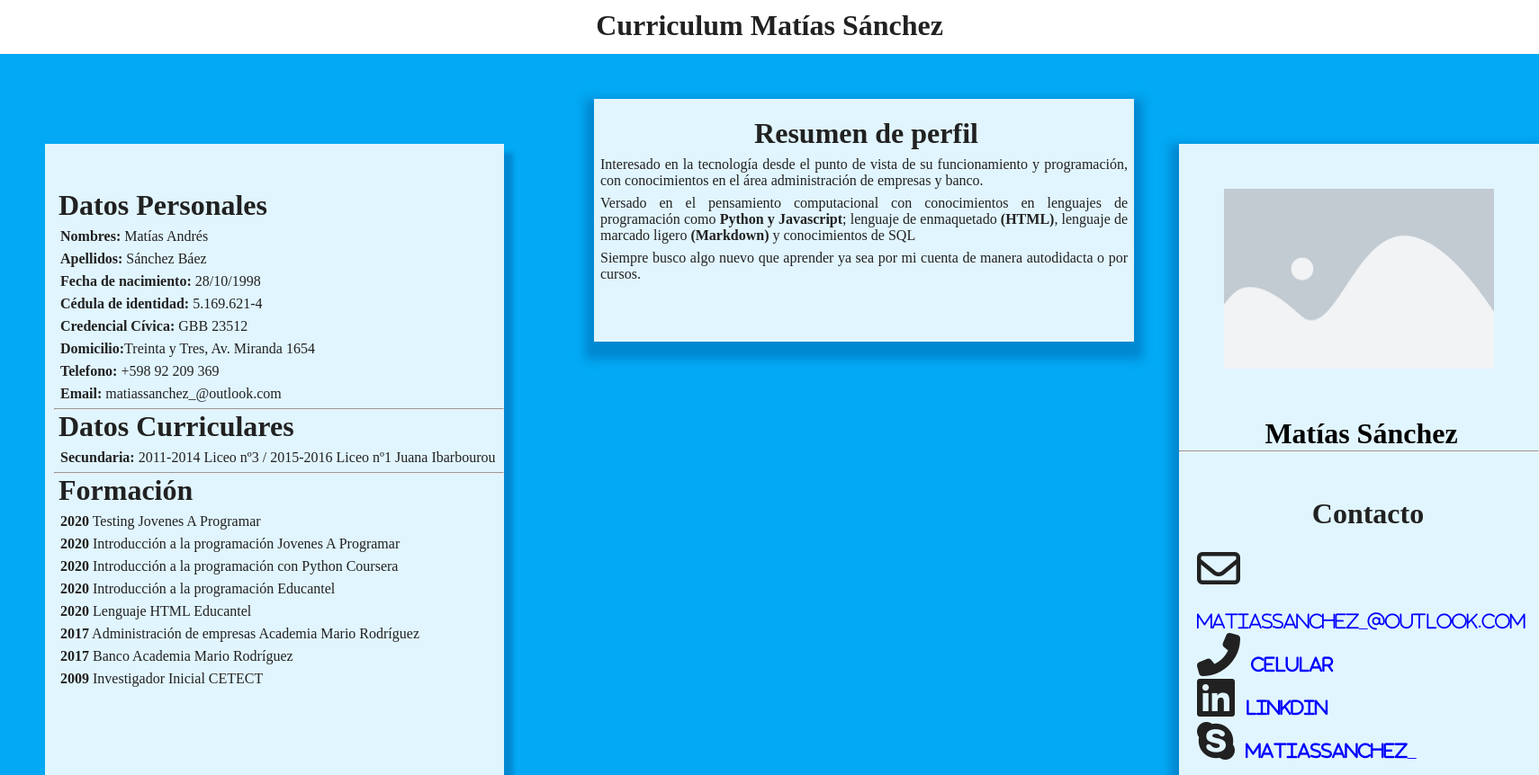
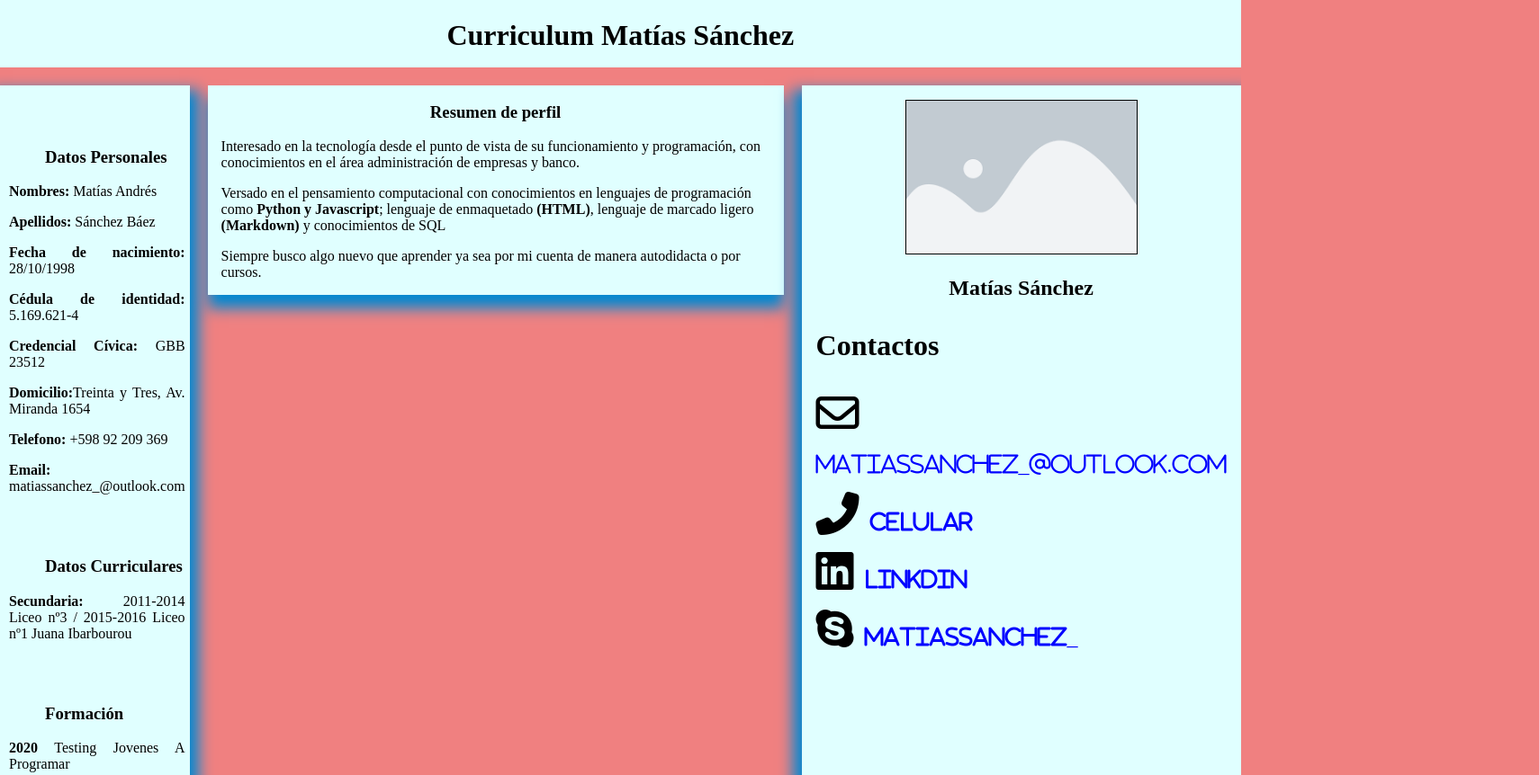
Before and after one commit to zcratx0/curriculum_matias_sanchez, a plain HTML site: page index.html in a window 1280 px wide. Shown: the top 862 px of the page at 90% size, 1710 px wide, since content can reach past the window. Drawn offline with Linux system fonts and the light colour scheme.

Commit message:
Update index.html

```diff
--- a/index.html
+++ b/index.html
@@ -1,16 +1,16 @@
 <!DOCTYPE html>
-<html lang="es">
+<html lang="en">
 <head>
     <meta charset="UTF-8">
     <meta name="viewport" content="width=device-width, initial-scale=1.0">
-    <title>Curriculum</title>
+    <title>Document</title>
     <script src="https://kit.fontawesome.com/3ccc4e42a7.js" crossorigin="anonymous"></script>
 </head>
 <body>
-    <div class="center">
+    <div class="head">
         <h1>Curriculum Matías Sánchez</h1>
     </div>
-    <div class="main">
+    <div class="left">
         <h3>Datos Personales</h3>
         <p><b>Nombres:</b> Matías Andrés</p>
         <p><b>Apellidos:</b> Sánchez Báez</p>
@@ -20,10 +20,8 @@
         <p><b>Domicilio:</b>Treinta y Tres, Av. Miranda 1654</p>
         <p><b>Telefono:</b> +598 92 209 369</p>
         <p><b>Email:</b> matiassanchez_@outlook.com</p>
-        <hr>
         <h3>Datos Curriculares</h3>
         <p><b>Secundaria:</b> 2011-2014 Liceo nº3 / 2015-2016 Liceo nº1 Juana Ibarbourou</p>
-        <hr>
         <h3>Formación</h3>
         <p><b>2020</b> Testing Jovenes A Programar </p>
         <p><b>2020</b> Introducción a la programación Jovenes A Programar </p>
@@ -34,126 +32,91 @@
         <p><b>2017</b> Banco Academia Mario Rodríguez</p>
         <p><b>2009</b> Investigador Inicial CETECT</p>
     </div>
-    <div class="about_me">
+    <div class="center">
         <h3>Resumen de perfil</h3>
-        <p> Interesado en la tecnología desde el punto de vista de su funcionamiento y programación, con conocimientos en el área administración de empresas y banco.</p>
+        <p>Interesado en la tecnología desde el punto de vista de su funcionamiento y programación, con conocimientos en el área administración de empresas y banco.</p>
         <p>Versado en el pensamiento computacional con conocimientos en lenguajes de programación como <b>Python y Javascript</b>; lenguaje de enmaquetado <b>(HTML)</b>, lenguaje de marcado ligero <b>(Markdown)</b> y conocimientos de SQL </p>
         <p>Siempre busco algo nuevo que aprender ya sea por mi cuenta de manera autodidacta o por cursos.</p>
     </div>
-    <div class="lateral">
+    <div class="right">
         <img src="placeholder.png">
-        <h3 class="name">Matías Sánchez</h2>
-        <hr>
-        <div class="contact">
-        <h3 class="contact">Contacto</h3>
-        <br>
-        <i class="far fa-envelope fa-3x"> <a href="mailto: matiassanchez_@outlook.com">matiassanchez_@outlook.com</a></i>
-        <br>
-        <i class="fas fa-phone-alt fa-3x"> <a href="tel: +598 92 209 369">Celular</a></i>
-        <br>
-        <i class="fab fa-linkedin fa-3x"> <a target="_blank" href="https://www.linkedin.com/in/matiassanchezbaez/">Linkdin</a></i>
-        <br>
-        <i class="fab fa-skype fa-3x"> <a href="skype:matiassanchez_@outlook.com?chat">matiassanchez_</a></i>
-    </div></div>
+        <h2>Matías Sánchez</h2>
+        <h3>Contactos</h3>
+        <p><i class="far fa-envelope fa-3x"> <a href="mailto: matiassanchez_@outlook.com">matiassanchez_@outlook.com</a></i></p>
+        <p><i class="fas fa-phone-alt fa-3x"> <a href="tel: +598 92 209 369">Celular</a></i></p>
+        <p><i class="fab fa-linkedin fa-3x"> <a target="_blank" href="https://www.linkedin.com/in/matiassanchezbaez/">Linkdin</a></i></p>
+        <p><i class="fab fa-skype fa-3x"> <a href="skype:matiassanchez_@outlook.com?chat">matiassanchez_</a></i></p>
+    </div>
 </body>
 <style>
-    * {margin: 0px;}
+
     body {
-        color: #212121;
+        font-size: medium;
+        margin: 0px;
+        width: 100vw;
+        background: lightcoral;
         display: grid;
-        overflow: hidden;
-        background: #03a9f4;
+        column-gap: 20px;
+        row-gap: 20px;
+        grid-template-columns:  auto 50vw auto;
+        grid-template-rows: 75px auto auto;
+        grid-template-areas: "head head head"
+                             "info about_me contact"
+                             "info none contact";
     }
-    div.lateral {
-        margin-top: 100px;
-        width: 400px;
-        height: 100%;
-        background: #e1f5fe;
-        box-shadow: 0px 10px 10px 10px #0288d1 ;
-        grid-column-start: 3;
-        grid-column-end: 3;
-        grid-row-start: 2;
-        grid-row-end: 2;
-        grid-row-end: 3;
+    div.head {
+        background: lightcyan;
+        grid-area: head;
+        text-align: center;
+    }
+    div.left {
+        background: lightcyan;
+        grid-area: info;
+        text-align: justify;
+        box-shadow: 0px 15px 15px 10px #0288d1 ;
+    }
+    div.center {
+        background: lightcyan;
+        grid-area: about_me;
+        box-shadow: 0px 15px 15px 0px #0288d1 ;
+    }
+    div.right {
+        background: lightcyan;
+        grid-area: contact;
+        padding: 1em;
+        text-align: center;
+        box-shadow: 0px 15px 15px 10px #0288d1 ;
+    }
+    .left p {
+        padding-left: 10px;
+        padding-right: 5px;
+    }
+    .left h3 {
+        padding-top: 50px;
+        padding-left: 50px;
+    }
+    .center h3 {
+        text-align: center;
+    }
+    .center p {
+        padding-right: 15px;
+        padding-left: 15px;
+    }
+    .right h3 {
+        text-align: left;
+        font-size: 2em;
     }
     img {
-        width: 300px;
-        margin: 50px;
+        width: 20vw;
+        border: black 1px solid;
     }
-    h2.name {
-        color: whitesmoke;
-        margin-left: 50px;
-        margin-top: 50px;
-    }
-    div.contact {
-        text-decoration: none;
-        margin-left: 20px;
-    }
-    div.main {
-        width: 500px;
-        height: 90%;
-        margin: 50px;
-        margin-top: 100px;
-        padding-top: 50px;
-        background: #e1f5fe;
-        box-shadow: 10px 10px 5px 0px #0288d1 ;
-        grid-column-start: 1;
-        grid-column-end: 1;
-        grid-row-start: 2;
-        grid-row-end: 3;
-        padding-left: 10px;
-    }
-    div.about_me {
-        width: 600px;
-        height: 250px;
-        margin: 50px;
-        margin-top: 50px;
-        padding-top: 20px;
-        background: #e1f5fe;
-        box-shadow: 0px 10px 10px 10px #0288d1 ;
-        grid-column-start: 2;
-        grid-column-end: 2;
-        grid-row-start: 2;
-        grid-row-end: 3;
-    }
-    div.center {
-        text-align: center;
-        width: 100%;
-        height: 50px;
-        padding-top: 10px;
-        background: #FFFFFF;
-        grid-row-start: 1;
-        grid-row-end: 1;
-        grid-column-start: 1;
-        grid-column-end: 4;
-    }
-
-    p {
-        text-align: justify;
-        margin: 7px
-    }
-    h3 {
-        margin-left: 5px;
-        font-size: 2em;
-        color: #212121;
-    }
-    h3.name {
-        text-align: center;
-        color: black;
-    }
-    h3.contact {
-        padding-top: 50px;
-        text-align: center;
-        margin: 0px
+    .right p{
+        text-align: left;
     }
     a {
+        font-size: 0.5em;
         color: blue;
         text-decoration: none;
-        font-size: 0.4em;
-        text-align: right;
-    }
-    div.about_me h3{
-        text-align: center;
     }
     .fa-envelope:hover {
         color: orange;
@@ -167,5 +130,6 @@
     .fa-skype:hover {
         color: blue;
     }
+
 </style>
 </html>
```
